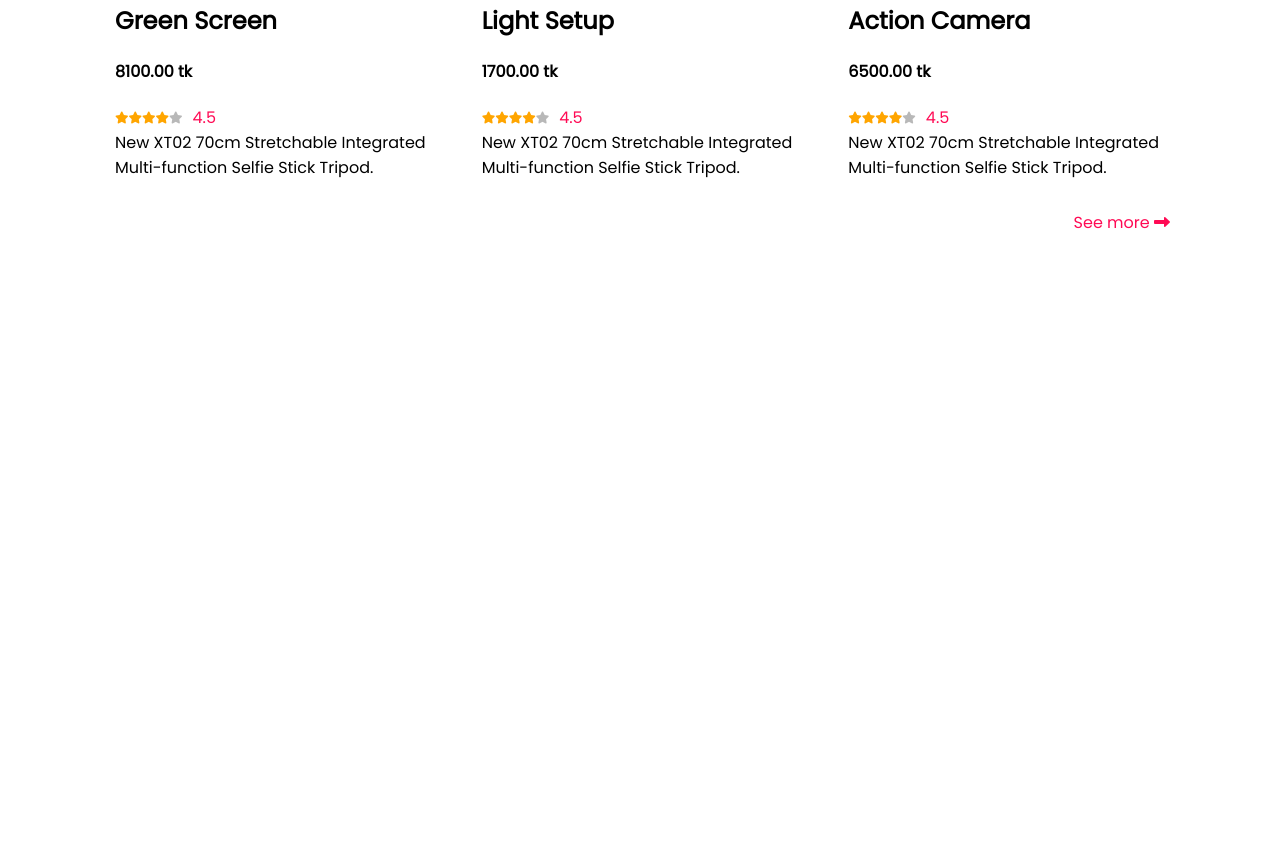
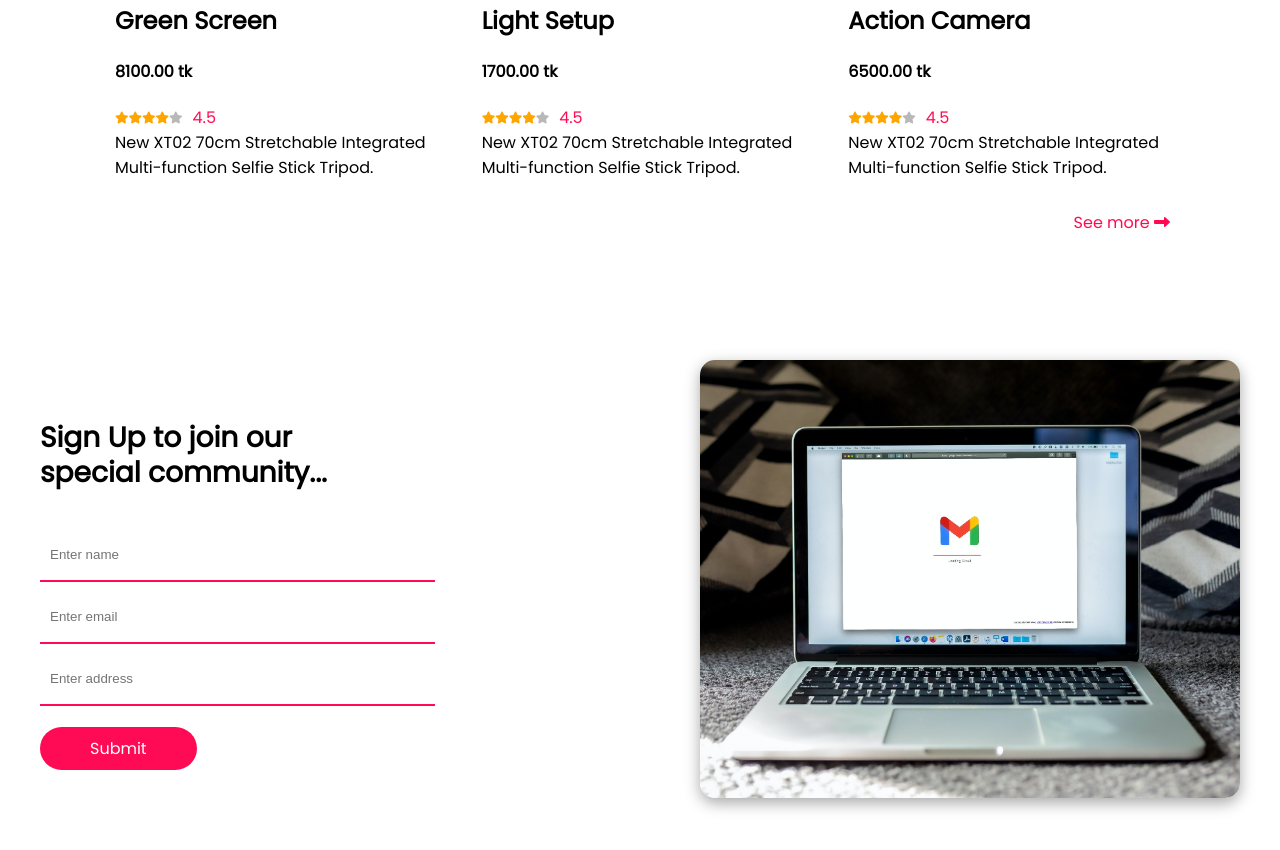
Before and after one commit to sazibkhan/influencer-gear, a plain HTML site: page index.html in a window 1280 px wide. Shown: the part 2267-3117 px from the top of the page. Before the commit the page ends 2577 px from the top, so only its background shows below. Drawn offline with Linux system fonts and the light colour scheme.

Commit message:
Step-5 Contact Section

```diff
--- a/assets/css/style.css
+++ b/assets/css/style.css
@@ -240,4 +240,71 @@ input[type=checkbox]:checked~#menu {
 .see-more-btn a:hover {
     transform: scale(1.1);
 }
-/* ----------------contact-section style-------------- */
+/* ----------------contact-section (5)-------------- */
+.contact {
+    display: flex;
+    justify-content: space-between;
+    align-items: center;
+    padding-top: 50px;
+}
+
+.contact h1 {
+    line-height: 35px;
+    font-size: 28px;
+}
+
+.contact-left a {
+    text-decoration: none;
+    padding: 10px 50px;
+    color: white;
+    border-radius: 50px;
+    background-color: var(--main-color);
+    transition: .4s;
+}
+
+.contact-left a:hover {
+    box-shadow: 5px 5px 10px var(--main-color);
+}
+
+.contact-left {
+    flex: 1;
+}
+
+.contact-right {
+    flex: 1;
+}
+
+.contact-right img {
+    width: 90%;
+    float: right;
+    box-shadow: rgba(0, 0, 0, 0.35) 0px 5px 15px;
+    border-radius: 15px;
+}
+
+
+/* ----------------contact form -------------- */
+.contact-form {
+    margin-top: 30px;
+}
+
+.contact-form form {
+    display: flex;
+    flex-direction: column;
+    margin-bottom: 30px;
+}
+
+input {
+    width: 375px;
+    height: 50px;
+    padding: 0px 10px;
+    margin-top: 10px;
+    border: none;
+    border-bottom: 2px solid var(--main-color);
+}
+
+input:focus {
+    outline: none;
+    border-bottom: 2px solid rgb(255, 0, 140);
+}
+
+/* ----------------footer-section style-------------- */
--- a/index.html
+++ b/index.html
@@ -257,6 +257,33 @@
 
 
 
+        <!-- contact section start -->
+        <section class="container">
+            <div class="contact">
+                <div class="contact-left">
+                    <h1>Sign Up to join our<br> special community...</h1>
+                    <div class="contact-form">
+                        <form action="">
+                            <input type="text" placeholder="Enter name">
+                            <input type="email" placeholder="Enter email">
+                            <input type="text" placeholder="Enter address">
+                        </form>
+                        <a href="">Submit</a>
+                    </div>
+                    <div class="design">
+                        <div class="square"></div>
+                        <div class="low-line"></div>
+                        <div class="high-line"></div>
+                    </div>
+                </div>
+                <div class="contact-right">
+                    <img src="assets/images/contact.jpg" alt="this is contact.png">
+                </div>
+            </div>
+        </section>
+        <!-- contact-section end -->
+
+
 
     </main>
 
```
